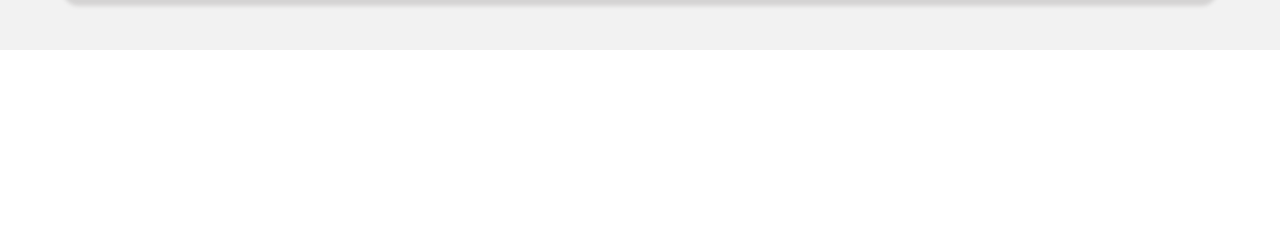
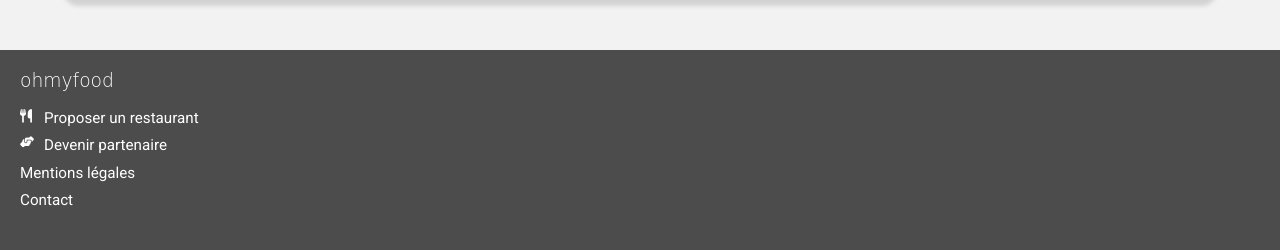
Before and after one commit to R-Lydia/p3_ohmyfood, a website: page index.html in a window 1280 px wide. Shown: the part 2067-2317 px from the top of the page. Before the commit the page ends 2117 px from the top, so only its background shows below. Drawn offline with nearby package versions, Linux system fonts and the light colour scheme; a web font is replaced by a local one.

Commit message:
réalisation du footer

```diff
--- a/index.html
+++ b/index.html
@@ -142,12 +142,17 @@
                                 </article>
                         </div>
                 </section>
+             </main><!--fin main-->
 
-
-
-
-
-             </main>
+             <footer class="basdepage">
+                <h3 class="basdepage__titre">ohmyfood</h3>
+                <ul class="basdepage__liste">
+                        <li><i class="fa-solid fa-utensils"></i>Proposer un restaurant</li>
+                        <li><i class="fa-solid fa-handshake-angle"></i>Devenir partenaire</li>
+                        <li>Mentions légales</li>
+                        <li>Contact</li>
+                </ul>
+             </footer>
 
         </div> <!--fin div blocpage-->
     </body>
--- a/sass/base/_base.scss
+++ b/sass/base/_base.scss
@@ -8,6 +8,7 @@
   ul{
     list-style-type: none;
     padding: 0;
+    margin: 0;
   }
 
   a{
--- /dev/null
+++ b/sass/layouts/_footer.scss
@@ -0,0 +1,37 @@
+.basdepage {
+    background-color: rgb(77, 76, 76);
+    color: $color-white;
+
+}
+
+.basdepage h3 {
+    font-family: 'Shrikhand', cursive;
+    font-weight: 200;
+    margin-top: 0;
+    margin-left: 20px;
+    padding-top: 20px;
+}
+
+.basdepage__liste{
+    margin-left: 20px;
+    font-size: 95%;
+    padding-bottom: 30px;
+}
+
+.basdepage__liste li{
+    display: flex;
+    margin-bottom: 10px;
+}
+
+
+.basdepage__liste .fa-solid.fa-utensils{
+    font-size: 90%;
+    padding-right: 12px;
+    display: block;
+}
+
+.basdepage__liste .fa-solid.fa-handshake-angle {
+    font-size: 74%;
+    padding-right: 10px;
+    display: block;
+}
--- a/sass/main.scss
+++ b/sass/main.scss
@@ -3,5 +3,6 @@
 @import "./base/base";
 @import "./components/buttons";
 @import "./layouts/header";
+@import "./layouts/footer";
 @import "./layouts/form";
 @import "./pages/accueil";
```
Also changed, not shown: css/style.css, 1 other file.
